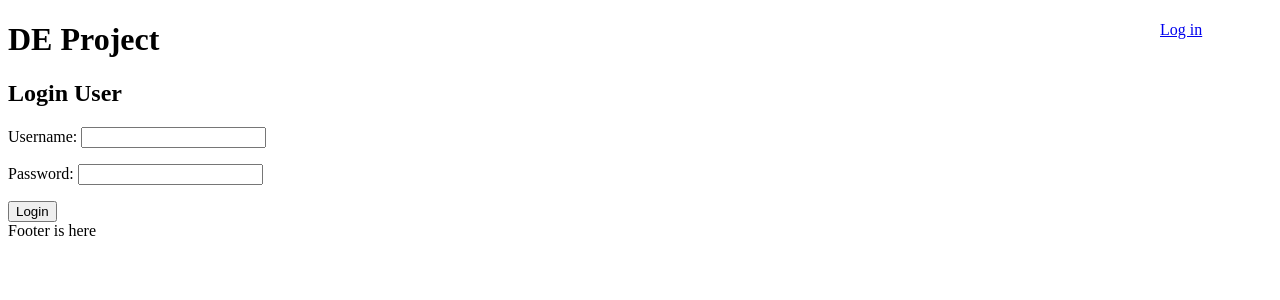
After one commit to Esen9248/DE-transport, a Django app: page / in a window 1280 px wide. The commit adds this page. Shown: the top 300 px of the page. Run offline with Django 3.2, Linux system fonts and the light colour scheme.

Commit message:
20.04 login

```diff
--- /dev/null
+++ b/DE_project/DE_project/static/css/base.css
@@ -0,0 +1,4 @@
+.login{
+    position: absolute;
+    margin-left: 90%;
+}
--- a/DE_project/DE_project/templates/base.html
+++ b/DE_project/DE_project/templates/base.html
@@ -6,14 +6,22 @@
       {% block title %}
       {% endblock title %}
     </title>
-    <!-- <link rel="stylesheet" href='{% static "css/base.css" %}'/> -->
+    <link rel="stylesheet" href='{% static "css/base.css" %}' />
     {% block css %}
     {% endblock css %}
   </head>
   <body>
-      <h1>DE Project</h1>
+    {% if request.user.is_authenticated %}
+    <div class='login'><h1>{{ request.user.username }}</h1>
+      <a href='{% url 'logout-user' %}'>Log out</a>
+    </div>
+    {% else %}
+      <a class='login' href='{% url 'login-user' %}'>Log in</a>
+    {% endif %}
+    <h1>DE Project</h1>
       {% block page_name %}
       {% endblock %}
+
     <div>
       {% block contents %}{% endblock contents %}
     </div>
--- a/DE_project/DE_project/urls.py
+++ b/DE_project/DE_project/urls.py
@@ -19,9 +19,12 @@ from django.conf.urls.static import static
 from django.urls import include,path
 from orders import urls as orders_urls
 from users import urls as users_urls
+from users import views as users_views
 
 urlpatterns = [
+    path('', users_views.login_user, name='login-user'),
+    path('logout', users_views.logout_user, name='logout-user'),
     path('admin/', admin.site.urls),
     path('orders/', include('orders.urls')),
     path('users/', include('users.urls')),
-] + static(settings.MEDIA_URL, document_root=settings.MEDIA_ROOT)
+] + static(settings.MEDIA_URL, document_root=settings.MEDIA_ROOT) + static(settings.STATIC_URL, document_root=settings.STATIC_ROOT)
--- a/DE_project/users/forms.py
+++ b/DE_project/users/forms.py
@@ -1,8 +1,13 @@
 from django import forms
-from models import *
+
 
 class AddUserForm(forms.Form):
     name = forms.CharField(max_length=255)
     sur_name = forms.CharField(max_length=255)
     middle_name = forms.CharField(max_length=255)
     number = forms.IntegerField()
+    info = forms.CharField(widget=forms.Textarea)
+
+class LoginUser(forms.Form):
+    username = forms.CharField()
+    password = forms.CharField(widget=forms.PasswordInput)
--- /dev/null
+++ b/DE_project/users/templates/loginuser.html
@@ -0,0 +1,17 @@
+{% extends 'base.html' %}
+
+{% block title %}
+Login User
+{% endblock %}
+
+{% block page_name %}
+    <h2>Login User</h2>
+{% endblock %}
+
+{% block contents %}
+<form method='POST'>
+    {% csrf_token %}
+    {{ login_user_form.as_p }}
+    <input type='submit' value='Login'/>
+</form>
+{% endblock %}
--- a/DE_project/users/views.py
+++ b/DE_project/users/views.py
@@ -1,10 +1,33 @@
-from django.shortcuts import render, get_object_or_404
+from django.shortcuts import render, get_object_or_404, redirect
 from .models import Users
+from django.contrib.auth import authenticate, login, logout
+from .forms import *
+from django.urls import reverse
+from django.contrib.auth.decorators import login_required
 # Create your views here.
+@login_required
 def users_view(request):
     users = Users.objects.all()
     return render(request, 'users/users.html', locals())
-
+@login_required
 def user_details(request, slug):
     user = get_object_or_404(Users, slug=slug)
     return render(request, 'users/details.html', locals())
+
+def login_user(request):
+    next_url = request.GET.get('next', reverse('users'))
+    login_user_form = LoginUser(request.POST or None)
+    if login_user_form.is_valid():
+        username = login_user_form.cleaned_data['username']
+        password = login_user_form.cleaned_data['password']
+        user = authenticate(request, username=username, password=password)
+        if user is not None:
+            login(request, user)
+            return redirect(next_url)
+        else:
+            error_message = 'Can`t login'
+    return render(request, 'loginuser.html', locals())
+@login_required
+def logout_user(request):
+    logout(request)
+    return redirect(reverse('login-user'))
```
Also changed, not shown: DE_project/DE_project/settings.py (+5 -2 lines).
